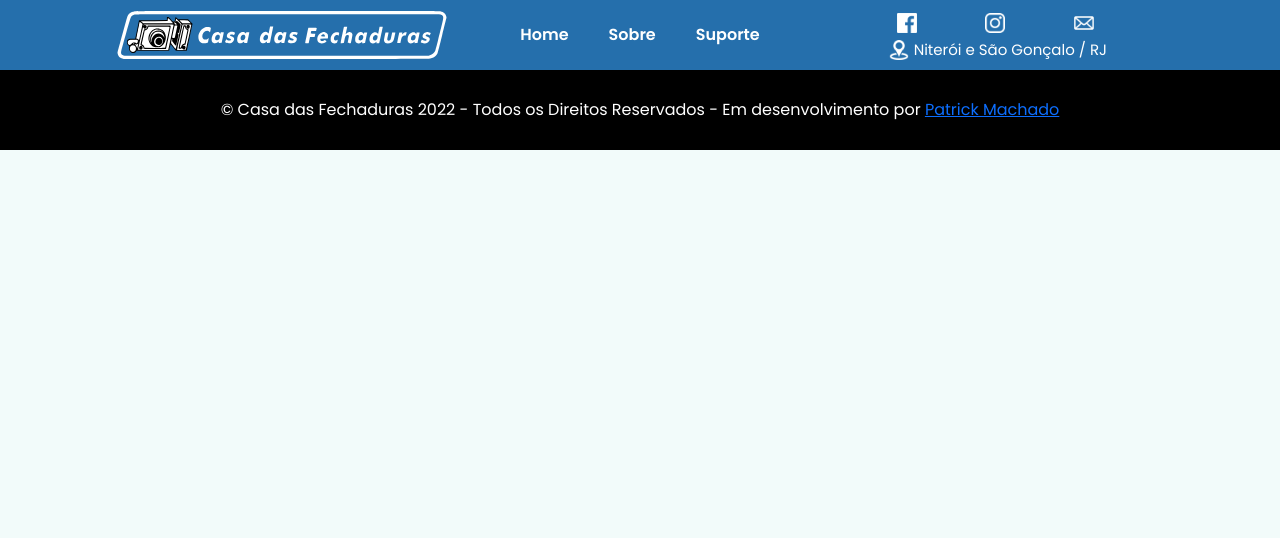
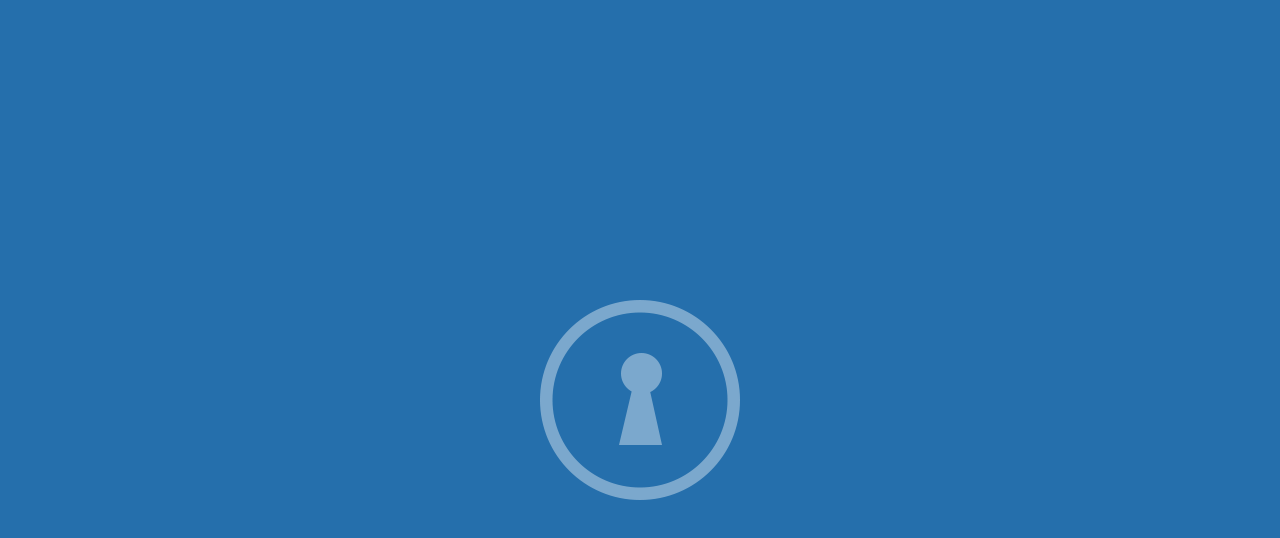
Before and after one commit to patrick2m/cfn-site, a React (Create React App) app: page / in a window 1280 px wide. Shown: the top 538 px of the page. Built offline with nearby package versions, Linux system fonts and the light colour scheme.

Commit message:
Intro animation fixed

```diff
--- a/src/components/Intro.scss
+++ b/src/components/Intro.scss
@@ -1,25 +1,25 @@
 #intro-anim {
   animation-name: introbg;
-  animation-duration: 5s;
+  animation-duration: 7s;
   animation-direction: normal;
   animation-timing-function: ease-out;
   animation-fill-mode: forwards;
-  position: absolute;
-  z-index: 2;
+  position: fixed;
+  z-index: 5;
   width: 100%;
   height: 100vh;
   background-color: #256fac;
   display: flex;
   justify-self: center;
   align-items: center;
+  pointer-events: none;
   .locker-div {
     margin: 0 auto;
     .locker-img {
       animation: introAnim;
-      animation-duration: 4s;
+      animation-duration: 7s;
       animation-timing-function: ease-out;
       animation-fill-mode: forwards;
-      // animationease 0s normal none;
       height: auto;
     }
   }
@@ -27,27 +27,25 @@
 
 @keyframes introAnim {
   0.0% {
-    opacity: 100;
+    transform: rotate(0deg);
+    opacity: 0;
   }
-  30% {
-    transform: rotate(360deg);
-    opacity: 100;
+  39.7% {
+    transform: rotate(0deg) scale(1);
+    opacity: 1;
   }
-  35% {
+  56.3% {
+    transform: rotate(360deg) scale(1);
+  }
+  58.3% {
     transform: rotate(360deg) scale(0.8);
-    opacity: 100;
   }
-  40% {
+  60.1% {
     transform: rotate(360deg) scale(1.2);
-    opacity: 100;
   }
-  45% {
-    transform: rotate(360deg) scale(1) translate(0px, 0px);
-    opacity: 100;
-  }
-  65% {
-    transform: rotate(360deg);
-    opacity: 0;
+  62.2% {
+    transform: rotate(360deg) scale(1);
+    opacity: 1;
   }
   100% {
     transform: rotate(360deg);
@@ -71,7 +69,7 @@
     opacity: 100;
   }
   66.3% {
-    opacity: 0;
+    opacity: 100;
   }
   100% {
     opacity: 0;
--- a/src/components/partials/Carousel.scss
+++ b/src/components/partials/Carousel.scss
@@ -1,6 +1,9 @@
 .carousel {
   .carousel-inner {
     height: 93vh;
+  }
+  .carousel-indicators {
+    z-index: 2 !important;
   }
 
   .carousel-item {
```
